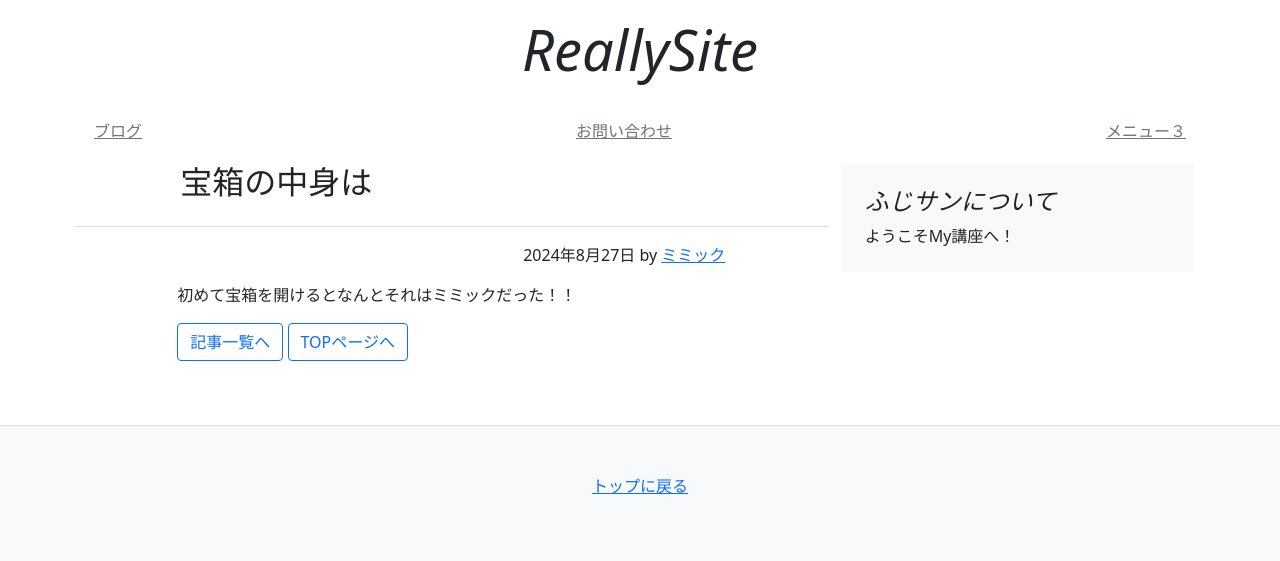
After one commit to tomohiro-1210/django_home_page, a Django app: page /blog/1/article/ in a window 1280 px wide. The commit adds this page. Shown: the top 561 px of the page. Run offline with Django 5.2, Linux system fonts and the light colour scheme; data comes from the database, SQL or seed files in the repository; some libraries are stand-ins or nearby versions.

Commit message:
ブログ記事の表示実装。 article = Article.objects.getで記事のデータを取得する

```diff
--- a/blog/urls.py
+++ b/blog/urls.py
@@ -3,5 +3,5 @@ from .views import *
 
 urlpatterns = [
     path('', blogtop),
-    path('test/', test)
+    path('<int:pk>/article/', article)
 ]
--- a/blog/views.py
+++ b/blog/views.py
@@ -1,9 +1,15 @@
 from django.shortcuts import render
 from django.http import HttpResponse
+from blog.models import Article
 
 # Create your views here.
 def blogtop(request):
     return HttpResponse('ブログTOPページは特に何もありません。')
 
-def test(request):
-    return HttpResponse('ブログURLテスト')
+# 記事詳細
+def article(request, pk):
+    post = Article.objects.get(pk=pk)
+    context = {
+        'post': post
+    }
+    return render(request, 'blog/article.html', context)
--- /dev/null
+++ b/templates/blog/article.html
@@ -0,0 +1,30 @@
+{% extends 'mysite/base.html' %}
+
+{% block content %}
+
+    <div class="row">
+        <div class="col-md-8 mb-4">
+            <div class="row border-bottom mb-3 pb-3 md:pb-3 md:mb-3">
+                <h2 class="blog-post-title col-md-10 col-lg-9 mx-auto">{{ post.title }}</h2>
+            </div>
+            <div class="blog-post col-md-10 col-lg-9 mx-auto mb-3">
+                <p class="blog-post-meta mb-3" style="text-align: right;">{{ post.create_at }} by  <a href="#">{{ post.author }}</a></p>
+                <p>{{ post.text }}</p>
+                <nav class="blog-pagination">
+                    <a class="btn btn-outline-primary" href="#">記事一覧へ</a>
+                    <a class="btn btn-outline-primary" href="#">TOPページへ</a>
+                </nav>
+            </div>
+        </div>
+        <!-- サイドバー -->
+        <aside class="col-md-4">
+            <div class="p-4 mb-3 bg-light rounded">
+                <h4 class="font-italic">
+                    ふじサンについて
+                </h4>
+                <p class="mb-0">ようこそMy講座へ！</p>
+            </div>
+        </aside>
+    </div>
+
+{% endblock %}
--- a/templates/mysite/base.html
+++ b/templates/mysite/base.html
@@ -8,6 +8,7 @@
     <!-- レクチャー時点のalpha版を使用しています。betaや安定版を使用する場合はcssクラスが変更になっている可能性がありますので、適時修正してください -->
     <link rel="stylesheet" href="https://stackpath.bootstrapcdn.com/bootstrap/5.0.0-alpha1/css/bootstrap.min.css"
         integrity="sha384-r4NyP46KrjDleawBgD5tp8Y7UzmLA05oM1iAEQ17CSuDqnUK2+k9luXQOfXJCJ4I" crossorigin="anonymous">
+
     <title>ReallySite</title>
 </head>
 
```
Also changed, not shown: myhomepage/views.py (+6 -3 lines), templates/mysite/index.html (+8 -4 lines).
